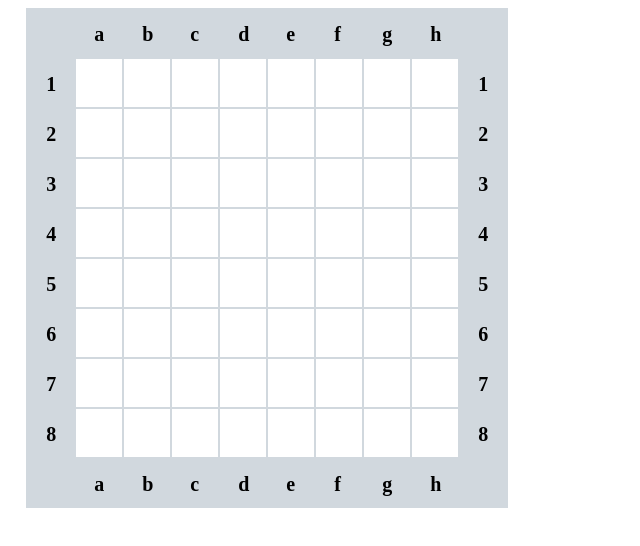
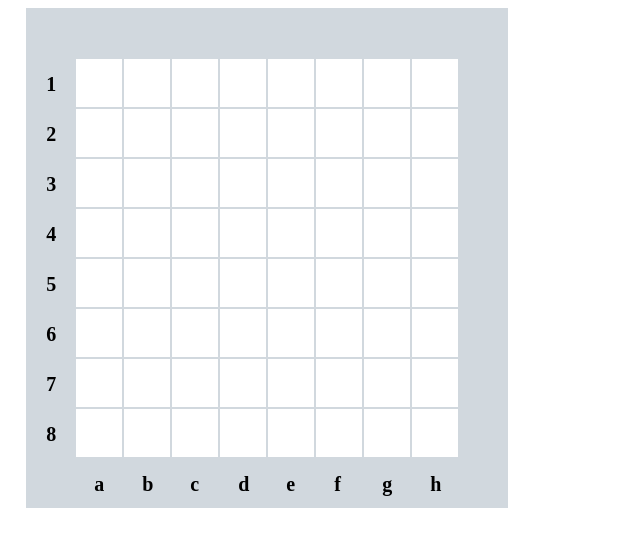
Before and after one commit to KaiaWalters/Othello, a website: page index.html in a window 1280 px wide. Shown: the whole page, without its empty margins (0-640 px from the left). Drawn offline with Linux system fonts and the light colour scheme.

Commit message:
remove second outside row and column of digits and letters

```diff
--- a/index.html
+++ b/index.html
@@ -5,18 +5,18 @@
   <div class="othello_board">
     <div>
       <div class="outside"><span></span></div>
-      <div class="outside"><span>1</span></div>
-      <div class="outside"><span>2</span></div>
-      <div class="outside"><span>3</span></div>
-      <div class="outside"><span>4</span></div>
-      <div class="outside"><span>5</span></div>
-      <div class="outside"><span>6</span></div>
-      <div class="outside"><span>7</span></div>
-      <div class="outside"><span>8</span></div>
+      <div class="outside"><span></span></div>
+      <div class="outside"><span></span></div>
+      <div class="outside"><span></span></div>
+      <div class="outside"><span></span></div>
+      <div class="outside"><span></span></div>
+      <div class="outside"><span></span></div>
+      <div class="outside"><span></span></div>
+      <div class="outside"><span></span></div>
       <div class="outside"><span></span></div>
     </div>
     <div>
-      <div class="outside"><span>h</span></div>
+      <div class="outside"><span></span></div>
       <div></div>
       <div></div>
       <div></div>
@@ -28,7 +28,7 @@
       <div class="outside"><span>h</span></div>
     </div>
     <div>
-      <div class="outside"><span>g</span></div>
+      <div class="outside"><span></span></div>
       <div></div>
       <div></div>
       <div></div>
@@ -40,7 +40,7 @@
       <div class="outside"><span>g</span></div>
     </div>
     <div>
-      <div class="outside"><span>f</span></div>
+      <div class="outside"><span></span></div>
       <div></div>
       <div></div>
       <div></div>
@@ -52,7 +52,7 @@
       <div class="outside"><span>f</span></div>
     </div>
     <div>
-      <div class="outside"><span>e</span></div>
+      <div class="outside"><span></span></div>
       <div></div>
       <div></div>
       <div></div>
@@ -64,7 +64,7 @@
       <div class="outside"><span>e</span></div>
     </div>
     <div>
-      <div class="outside"><span>d</span></div>
+      <div class="outside"><span></span></div>
       <div></div>
       <div></div>
       <div></div>
@@ -76,7 +76,7 @@
       <div class="outside"><span>d</span></div>
     </div>
     <div>
-      <div class="outside"><span>c</span></div>
+      <div class="outside"><span></span></div>
       <div></div>
       <div></div>
       <div></div>
@@ -88,7 +88,7 @@
       <div class="outside"><span>c</span></div>
     </div>
     <div>
-      <div class="outside"><span>b</span></div>
+      <div class="outside"><span></span></div>
       <div></div>
       <div></div>
       <div></div>
@@ -100,7 +100,7 @@
         <div class="outside"><span>b</span></div>
     </div>
     <div>
-      <div class="outside"><span>a</span></div>
+      <div class="outside"><span></span></div>
       <div></div>
       <div></div>
       <div></div>
```
